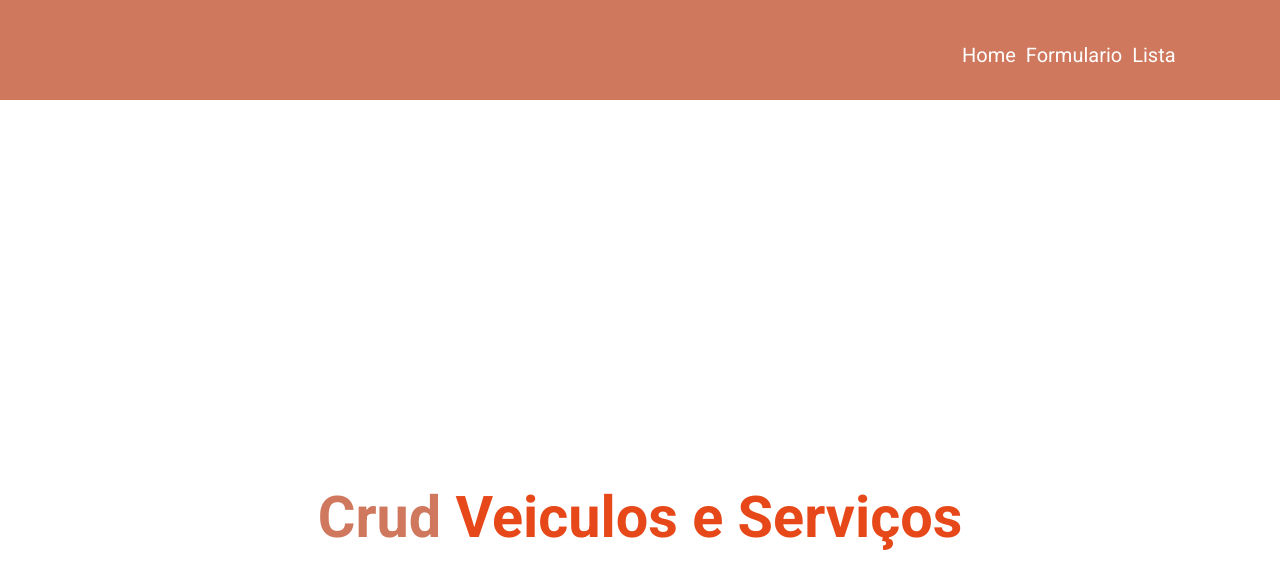
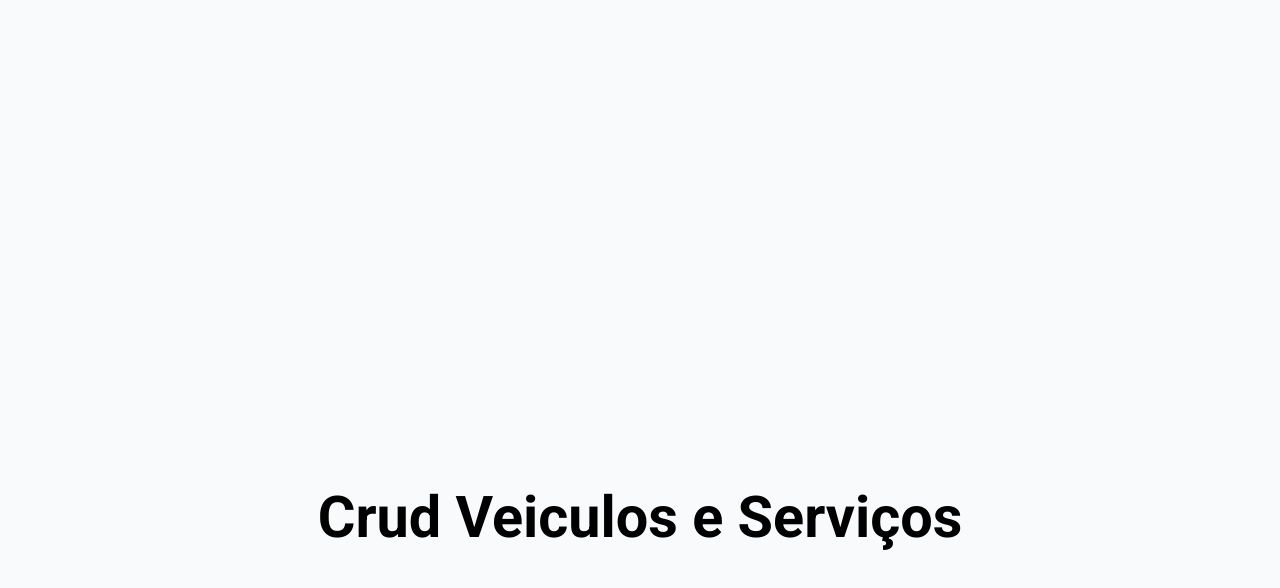
Before and after one commit to LucasAl03/crud_veiculos_e_servicos, an Angular app: page /home in a window 1280 px wide. Shown: the top 588 px of the page. Built offline with nearby package versions, Linux system fonts and the light colour scheme.

Commit message:
Formatação do css geral

```diff
--- a/src/styles.css
+++ b/src/styles.css
@@ -7,10 +7,15 @@
     font-family: roboto;
 }
 
+body{
+    background-color: var(--branco);
+}
+
 :root{
-    --branco: #ffffff;
-    --botao1: #b86b2c;
-    --botao2: #ad9731;
-    --cor1: #cf785d;
-    --cor2: #e64819;
+    --branco: #F8FAFC;
+    --botao1: #BFDBFE;
+    --botao2: #2563EB;
+    --menu: #1E293B;
+    --cinza: #1E293B;
+    --cinza2: #64748B;
 }
```
